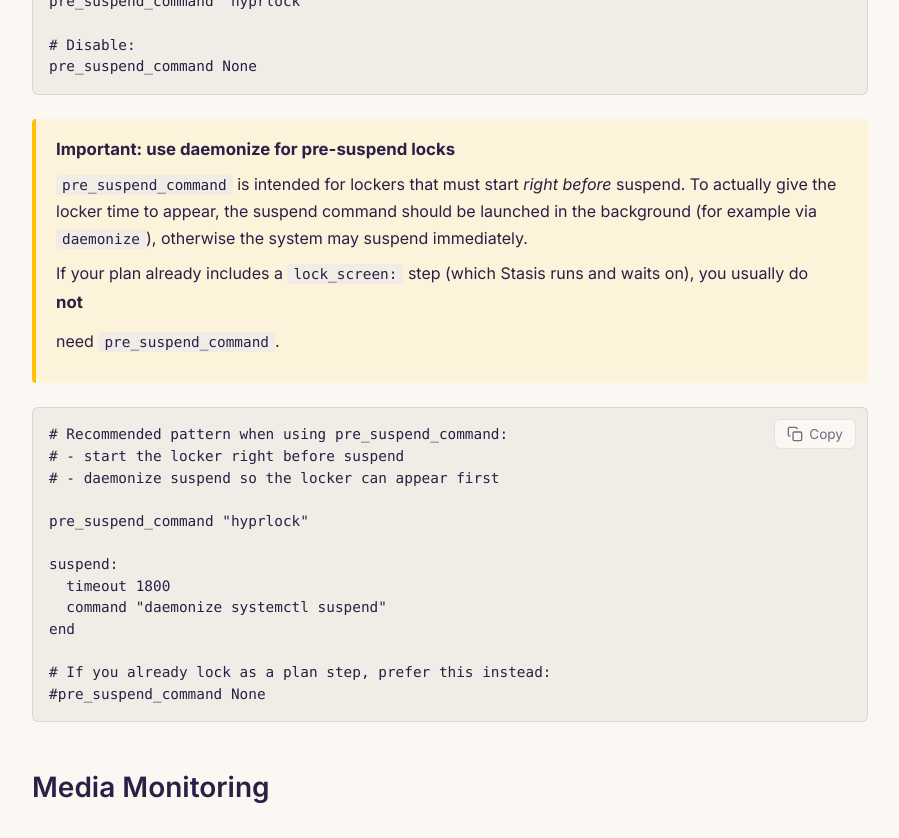
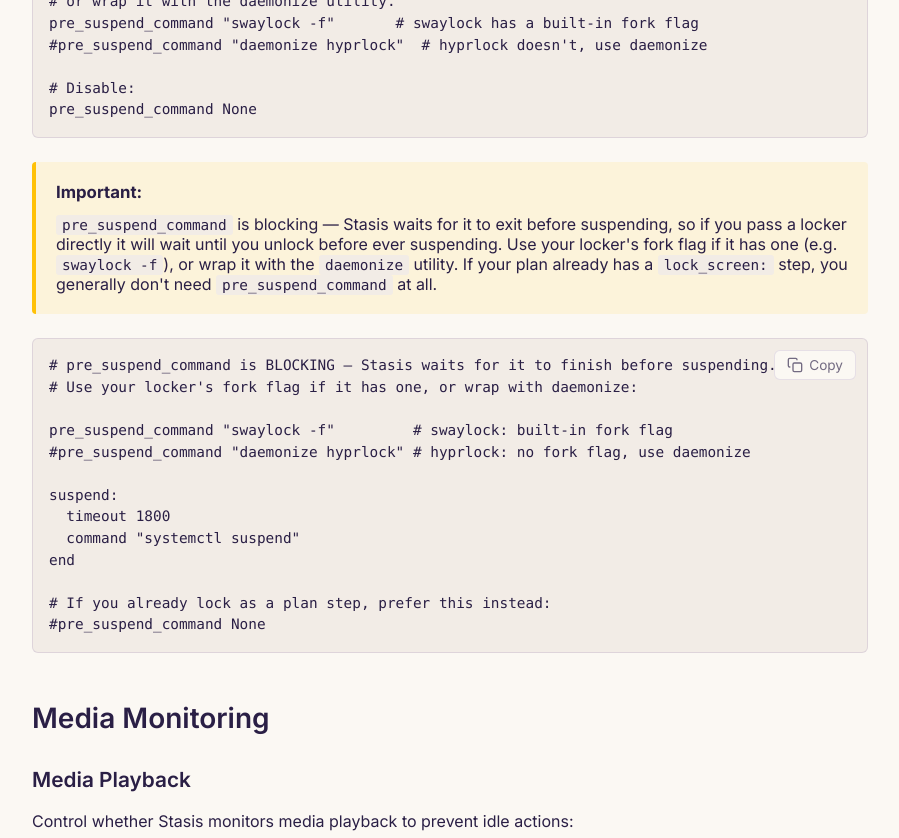
Before and after one commit to saltnpepper97/stasis-site, a SvelteKit app: page /configuration in a window 1280 px wide. Shown: the part 2720-3558 px from the top of the page, without its empty margins (320-1219 px from the left). Built offline with nearby package versions, Linux system fonts and the light colour scheme.

Commit message:
docs: fix pre_suspend_command blocking behavior explanation

```diff
--- a/src/routes/configuration/+page.svelte
+++ b/src/routes/configuration/+page.svelte
@@ -56,15 +56,15 @@
 
   // --- Code examples (RUNE) ---
 
-const preSuspendDaemonizeCode = `# Recommended pattern when using pre_suspend_command:
-# - start the locker right before suspend
-# - daemonize suspend so the locker can appear first
+const preSuspendDaemonizeCode = `# pre_suspend_command is BLOCKING — Stasis waits for it to finish before suspending.
+# Use your locker's fork flag if it has one, or wrap with daemonize:
 
-pre_suspend_command "hyprlock"
+pre_suspend_command "swaylock -f"         # swaylock: built-in fork flag
+#pre_suspend_command "daemonize hyprlock" # hyprlock: no fork flag, use daemonize
 
 suspend:
   timeout 1800
-  command "daemonize systemctl suspend"
+  command "systemctl suspend"
 end
 
 # If you already lock as a plan step, prefer this instead:
@@ -138,8 +138,10 @@ end`;
 enable_loginctl true`;
 
 const preSuspendCode = `# Run before suspending (e.g. ensure screen is locked first)
-# Tip: if you rely on this for locking, daemonize suspend so the lock can appear.
-pre_suspend_command "hyprlock"
+# pre_suspend_command is BLOCKING — use your locker's fork flag if it has one,
+# or wrap it with the daemonize utility.
+pre_suspend_command "swaylock -f"       # swaylock has a built-in fork flag
+#pre_suspend_command "daemonize hyprlock"  # hyprlock doesn't, use daemonize
 
 # Disable:
 pre_suspend_command None`;
@@ -460,7 +462,7 @@ end
 # PROFILES
 #
 # mode "overlay": merges on top of the active base (default/ac/battery)
-# mode "fresh":   starts from nothing — define every global and step
+# mode "fresh":   starts from nothing — define every global and action block you want
 # --------------------------------------------------------------------
 
 # gaming: overlay — only replace inhibit_apps
@@ -602,16 +604,7 @@ end
       </p>
       <CodeBlock code={preSuspendCode} language="rune" />
       <div class="warning">
-        <strong>Important: use daemonize for pre-suspend locks</strong>
-        <p>
-          <code>pre_suspend_command</code> is intended for lockers that must start <em>right before</em> suspend.
-          To actually give the locker time to appear, the suspend command should be launched in the background
-          (for example via <code>daemonize</code>), otherwise the system may suspend immediately.
-        </p>
-        <p>
-          If your plan already includes a <code>lock_screen:</code> step (which Stasis runs and waits on), you
-          usually do <strong>not</strong> need <code>pre_suspend_command</code>.
-        </p>
+        <strong>Important:</strong> <code>pre_suspend_command</code> is blocking — Stasis waits for it to exit before suspending, so if you pass a locker directly it will wait until you unlock before ever suspending. Use your locker's fork flag if it has one (e.g. <code>swaylock -f</code>), or wrap it with the <code>daemonize</code> utility. If your plan already has a <code>lock_screen:</code> step, you generally don't need <code>pre_suspend_command</code> at all.
       </div>
       <CodeBlock code={preSuspendDaemonizeCode} language="rune" />
     </section>
```
